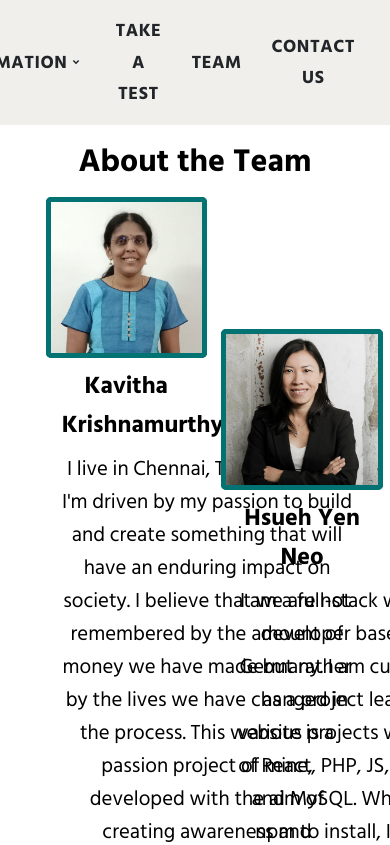
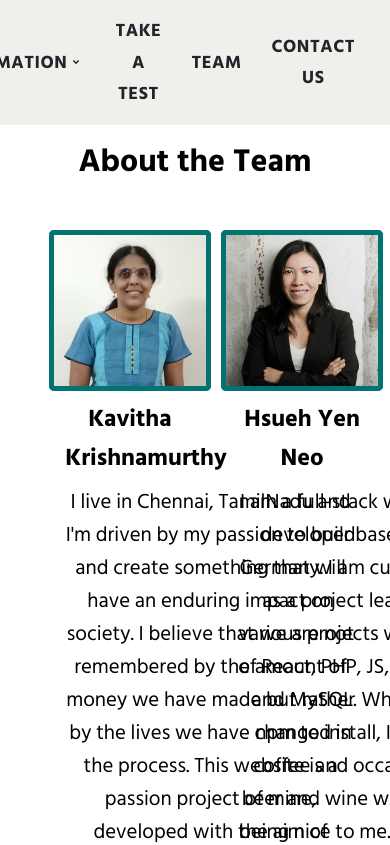
Before and after one commit to StevenMcDonald97/cb-hd-next-test, a Next.js app: page /AboutTeam in a window 390 px wide. Shown: the top 845 px of the page. Built offline with nearby package versions, Linux system fonts and the light colour scheme.

Commit message:
changed team page styling. Still Issues with about page images and phone styling

```diff
--- a/pages/AboutHD.js
+++ b/pages/AboutHD.js
@@ -48,14 +48,14 @@ const AboutHD = () => {
               .filter((content) => content.filter === "types")
               .map((info, i) => (
                 <div className="gridFour-2x1" style={{ gridGap: "10rem" }} key={"types"+i}>
-                  <Grid item md={12}>
+                  <Grid item md={10}>
                     <Image
                       className="types-imageHD about-img"
                       src={info.image}
                       alt={info.altImage}
                     />
                   </Grid>
-                  <Grid item md={10}>
+                  <Grid item md={12}>
                     <Section
                       key={i}
                       title={info.title}
--- a/pages/AboutTeam.js
+++ b/pages/AboutTeam.js
@@ -14,7 +14,8 @@ const AboutTeam = () => {
       <div className="aboutTeam">
         <h1 style={{ textAlign: "center" }} className="team-header">About the Team</h1>
 
-        <div className="about-container">
+        <div className="about-container" style={{ height:"950px" }}>
+          <div>
             <div>
               <Image
                 src={kavithaPhoto}
@@ -35,6 +36,8 @@ const AboutTeam = () => {
                 Yen Neo, Steven McDonald and Joey Bruno for making this possible.
               </p>
             </div>
+          </div>
+          <div>
             <div >
               <Image
                 src={neoPhoto}
@@ -55,11 +58,13 @@ const AboutTeam = () => {
               </p>
             </div>
           </div>
+        </div>
 
         <div
           className="about-container"
           style={{ margin: ".5rem 0" }}
         >
+          <div>
             <div>
               <Image
                 src={stevenPhoto}
@@ -76,7 +81,8 @@ const AboutTeam = () => {
                 and have a positive impact on the world.
               </p>
             </div>
-
+          </div>
+          <div>
             <div>
               <Image
                 src={joeyPhoto}
@@ -93,6 +99,7 @@ const AboutTeam = () => {
                 of graphic design and web development to help assist in the
                 designing of the website itself.
               </p>
+            </div>
           </div>
         </div>
 
--- a/styles/globals.css
+++ b/styles/globals.css
@@ -535,6 +535,9 @@ input[type='number'] {
   margin: 0 auto;
   padding: 0 auto;
   text-align:center;
+  position:relative;
+  height:825px;
+  margin-bottom:15px;
 }
 
 .about-container > div {
@@ -542,11 +545,19 @@ input[type='number'] {
   width: 45%;
   display:inline-block;
   margin-left:3%;
-  margin-right:1%;
+  margin-right:1;
+  position:relative;
 }
 
-.about-container > div > h2,
-.about-container > div > p {
+.about-container > div > div {
+  position:absolute;
+  top:15px;
+  height:750px;
+}
+
+
+.about-container > div > div > h2,
+.about-container > div > div > p {
   margin-left:10%;
   width:80%;
 }
```
Lines whose indentation alone changed are shown as unchanged.
